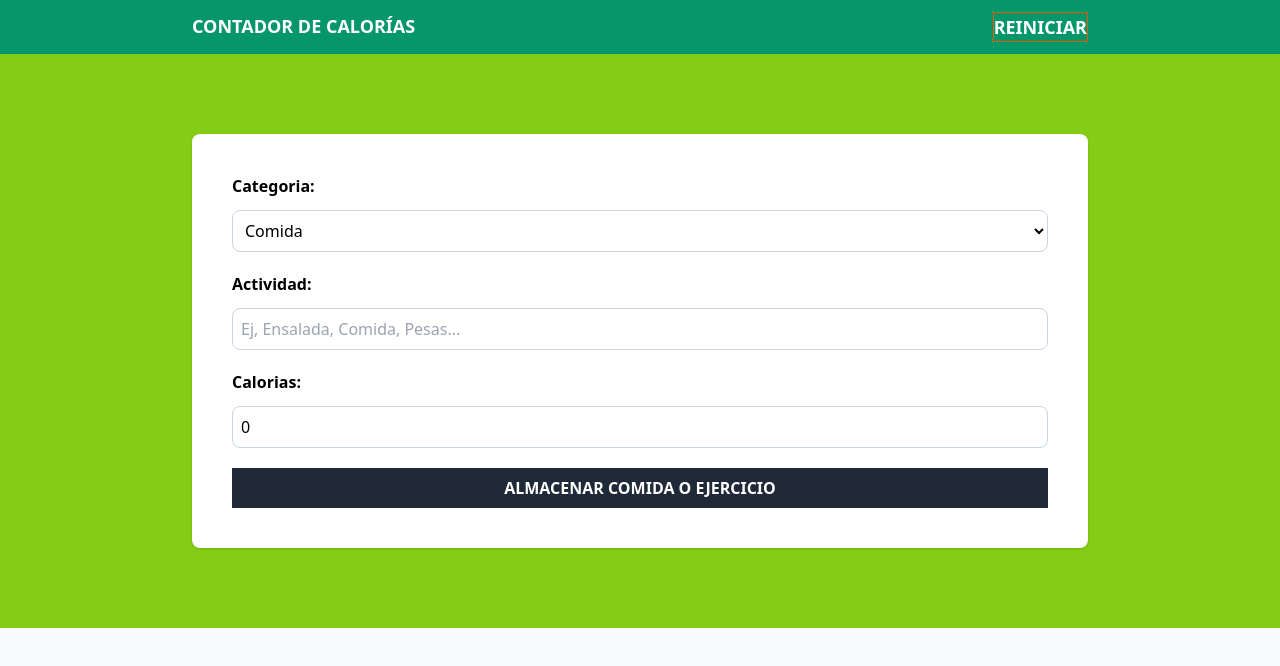
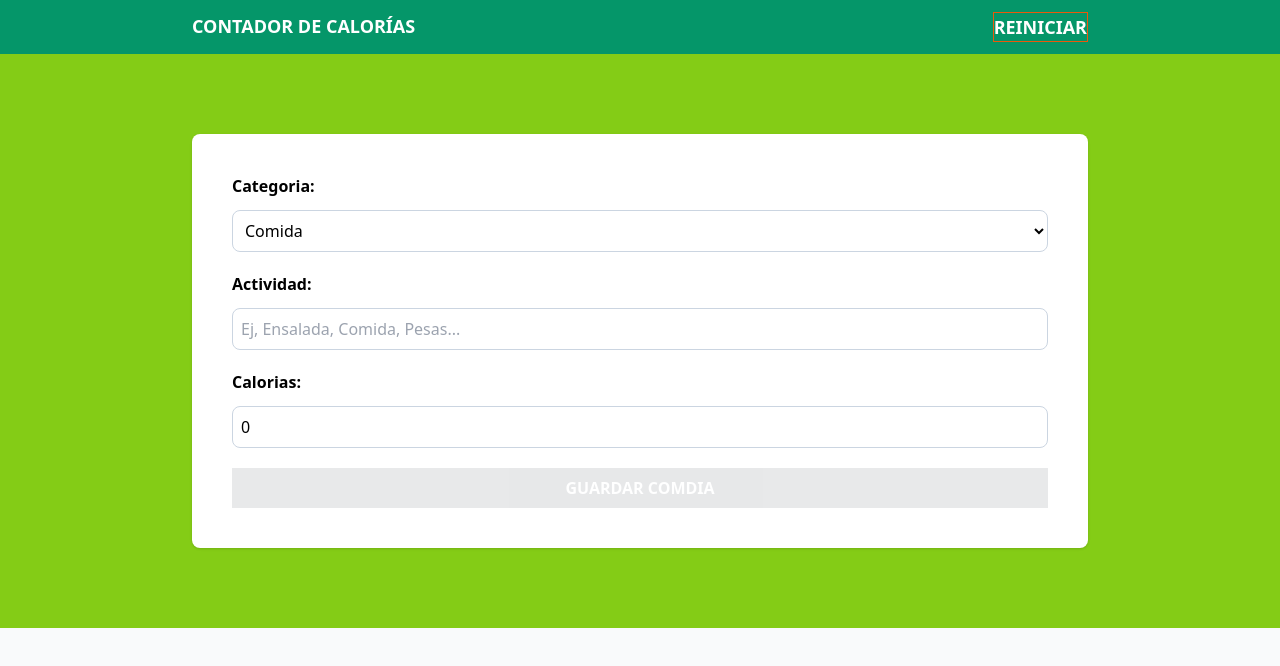
Before and after one commit to oscardenas17/caloriesTrackerTS, a React (Vite) app: page / in a window 1280 px wide. Shown: the top 666 px of the page. Built offline with nearby package versions, Linux system fonts and the light colour scheme.

Commit message:
Validando el formulario

```diff
--- a/src/components/Form.tsx
+++ b/src/components/Form.tsx
@@ -19,6 +19,11 @@
       ...activity,
       [e.target.id]: isNumberFiled ? +e.target.value : e.target.value,
     });
+  };
+
+  const isValidActivity = () => {
+    const { name, calories } = activity;
+    return name.trim() !== "" && calories > 0;
   };
 
   return (
@@ -74,8 +79,9 @@
 
       <input
         type="submit"
-        value="Almacenar comida o ejercicio"
-        className="bg-gray-800 hover:bg-gray-900 w-full p-2 font-bold uppercase text-white cursor-pointer"
+        value={activity.category === 1 ? "Guardar Comdia" : "Guardar Ejercicio"}
+        disabled={!isValidActivity()}
+        className="bg-gray-800 hover:bg-gray-900 w-full p-2 font-bold uppercase text-white cursor-pointer disabled:opacity-10"
       />
     </form>
   );
```
